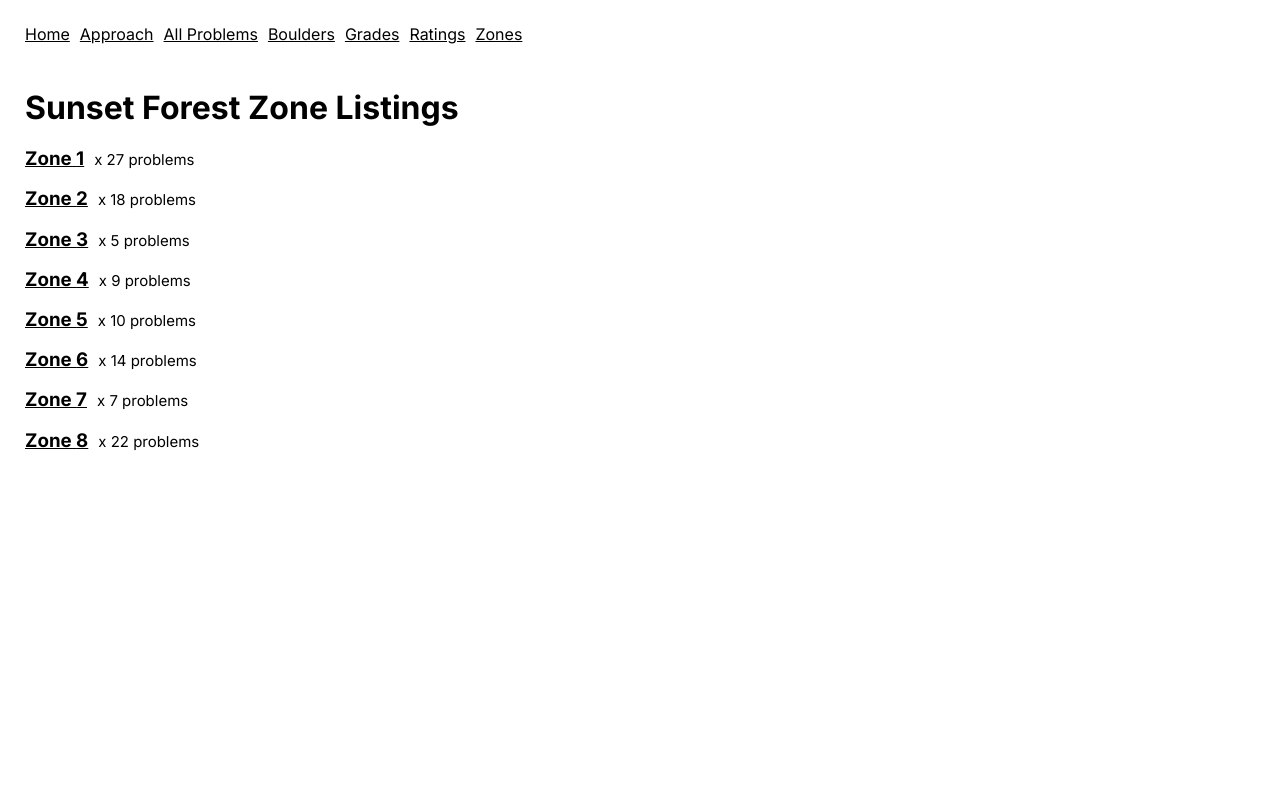
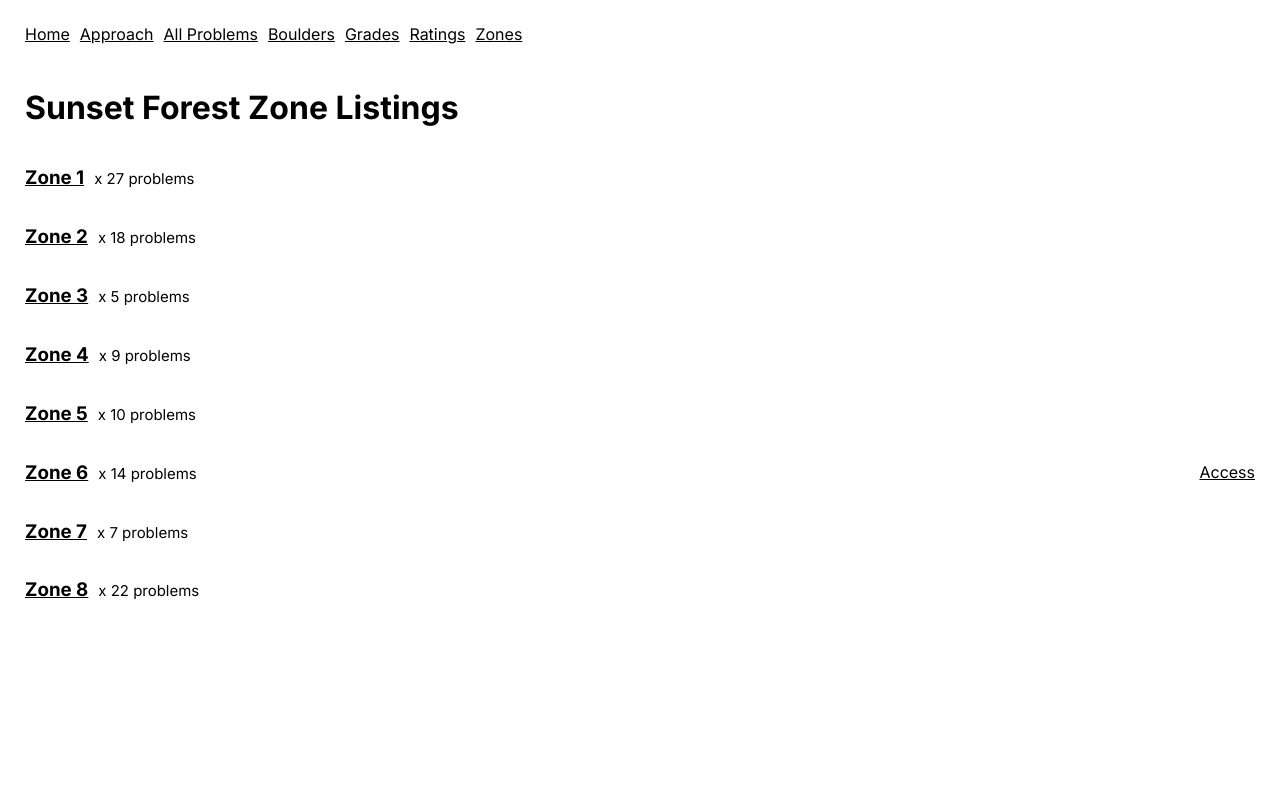
Before and after one commit to alextsoi/2310-crags-hk, a Next.js app: page /sunset-forest/zones in a window 1280 px wide. Shown: the top 800 px of the page. Built offline with nearby package versions, Linux system fonts and the light colour scheme.

Commit message:
added zones

```diff
--- a/app/data/boulders.json
+++ b/app/data/boulders.json
@@ -82,7 +82,13 @@
             "slug": "destiny",
             "id": "4.1",
             "zone": 4,
-            "image": "/boulders/destiny/destiny-2-5-w3264w.jpg"
+            "image": "/boulders/destiny/destiny-2-5-w3264w.jpg",
+            "access": {
+                "link": "https://www.instagram.com/reel/CzNvNbjSm3p/?utm_source=ig_web_copy_link&igshid=MzRlODBiNWFlZA==",
+                "text": "Access",
+                "title": "Guide to Destiny Boulder from The Crown Boulder | Sunset Forest Access Guide | CRAGS.HK",
+                "target": "_blank"
+            }
         },
         {
             "name": "Wuji",
@@ -131,7 +137,13 @@
             "slug": "the-great-sail",
             "id": "6.2",
             "zone": 6,
-            "image": "/boulders/the-great-sail/the-great-sail-3-4-w4032w.jpg"
+            "image": "/boulders/the-great-sail/the-great-sail-3-4-w4032w.jpg",
+            "access": {
+                "link": "https://www.instagram.com/reel/CzNgP9fyiLs/?utm_source=ig_web_copy_link&igshid=MzRlODBiNWFlZA==",
+                "text": "Access",
+                "title": "Guide to The Great Sail Boulder from The Crown Boulder | Sunset Forest Access Guide | CRAGS.HK",
+                "target": "_blank"
+            }
         },
         {
             "name": "Ghost Blade",
--- /dev/null
+++ b/app/data/zones.json
@@ -0,0 +1,34 @@
+{
+    "data": [
+        {
+            "id": 1
+        },
+        {
+            "id": 2
+        },
+        {
+            "id": 3
+        },
+        {
+            "id": 4
+        },
+        {
+            "id": 5
+        },
+        {
+            "id": 6,
+            "access": {
+                "link": "https://www.instagram.com/reel/CzNgP9fyiLs/?utm_source=ig_web_copy_link&igshid=MzRlODBiNWFlZA==",
+                "text": "Access",
+                "title": "Guide to The Great Sail Boulder from The Crown | Sunset Forest Access Guide | CRAGS.HK",
+                "target": "_blank"
+            }
+        },
+        {
+            "id": 7
+        },
+        {
+            "id": 8
+        }
+    ]
+}
--- a/app/page.module.scss
+++ b/app/page.module.scss
@@ -6,13 +6,17 @@
         text-decoration: none;
     }
 }
+.boulderAccess{
+    margin-top: -10px;
+    margin-bottom: 16px;
+}
 .boulderRoutes {
     padding: 0;
     margin: 0;
     list-style: none;
 }
-.boulderSignautreImage{
-    img{
+.boulderSignautreImage {
+    img {
         max-width: 100%;
         margin-bottom: 16px;
     }
@@ -86,12 +90,12 @@
     font-size: 0.8em;
 }
 
-.approachWrapper{
+.approachWrapper {
     display: flex;
     gap: 16px;
     align-items: flex-start;
     flex-wrap: wrap;
-    @media(max-width: 1024px){
+    @media (max-width: 1024px) {
         flex-direction: column;
         align-items: center;
     }
@@ -99,7 +103,7 @@
 
 .approach {
     line-height: 0;
-    @media(min-width: 1024px){
+    @media (min-width: 1024px) {
         width: 375px;
     }
     img {
@@ -108,3 +112,23 @@
         max-width: 375px;
     }
 }
+
+.zone {
+    display: flex;
+    justify-content: space-between;
+    align-items: center;
+    gap: 10px;
+}
+
+.accessContainer {
+    display: flex;
+    justify-content: space-between;
+    align-items: center;
+    gap: 10px;
+    > h3 {
+        margin: 0;
+    }
+    & + .boulder {
+        margin-top: 16px;
+    }
+}
--- a/app/sunset-forest/boulder/[slug]/page.js
+++ b/app/sunset-forest/boulder/[slug]/page.js
@@ -88,6 +88,7 @@ export default function Boulder({ params }) {
                 <section className={styles.boulder}>
                     <h2>Sunset Forest Boulders</h2>
                     <h1>{boulder.id} {boulder.name} Boulder</h1>
+                    {boulder.access && <div className={styles.boulderAccess}><a href={boulder.access.link} title={boulder.access.title} target={boulder.access.target ? boulder.access.target : '_blank'}>{boulder.access.text}</a></div>}
                     <ul className={styles.boulderRoutes}>
                         {matchedRoutes.map((route) => {
                             return <li className={styles.boulderRoute} key={route.id}>
--- a/app/sunset-forest/boulders/page.js
+++ b/app/sunset-forest/boulders/page.js
@@ -30,8 +30,9 @@ export default function Boulders() {
                 <h1>Sunset Forest Boulder Listings</h1>
                 <p>Total <strong>{boulders.data.length}</strong> boulders developed.</p>
                 {boulders.data.map((boulder) => {
-                    return <section className={styles.boulder}>
+                    return <section className={`${styles.boulder} ${styles.accessContainer}`}>
                         <h3><Link title={`${boulder.id} ${boulder.name} | Sunset Forest Boulders | CRAGS.HK`} href={`/sunset-forest/boulder/${boulder.slug}`}>{boulder.id} {boulder.name}</Link></h3>
+                        {boulder.access && <div><a href={boulder.access.link} title={boulder.access.title} target={boulder.access.target ? boulder.access.target : '_blank'}>{boulder.access.text}</a></div>}
                     </section>;
                 })}
                 <br />
--- a/app/sunset-forest/page.js
+++ b/app/sunset-forest/page.js
@@ -35,6 +35,7 @@ export default function Home() {
                 {boulders.data.map((boulder) => {
                     return <section className={styles.boulder}>
                         <h2 className={styles.boulderTitle}><Link title={`${boulder.id} ${boulder.name} | Sunset Forest Boulders | CRAGS.HK`} href={`/sunset-forest/boulder/${boulder.slug}`}>{boulder.id} {boulder.name} Boulder</Link></h2>
+                        {boulder.access && <div className={styles.boulderAccess}><a href={boulder.access.link} title={boulder.access.title} target={boulder.access.target ? boulder.access.target : '_blank'}>{boulder.access.text}</a></div>}
                         <ul className={styles.boulderRoutes}>
                             {routes.data.filter(route => route.boulder === boulder.id).map((route) => {
                                 let foundBoulder = boulders.data.find((boulder) => boulder.id === route.boulder);
--- a/app/sunset-forest/zones/page.js
+++ b/app/sunset-forest/zones/page.js
@@ -1,6 +1,7 @@
 import styles from '@/app/page.module.scss'
 import routes from '@/app/data/routes.json'
 import boulders from '@/app/data/boulders.json'
+import zones from '@/app/data/zones.json'
 import Link from 'next/link'
 import _ from 'lodash'
 import { ratingText, siteName, websiteHost } from '@/app/_helpers/config';
@@ -34,10 +35,12 @@ export default function Zone() {
             <div className="container">
                 <h1>Sunset Forest Zone Listings</h1>
                 {allZones.map((zone) => {
+                    let matchedZone = zones.data.find(z => z.id === zone);
                     return <section key={zone} className={styles.zone}>
                         <h3><Link
                             title={`Sunset Forest Bouldering Zone ${zone} | Sunset Forest Bouldering Grades | CRAGS.HK`}
                             href={`/sunset-forest/zone/${zone}`}>Zone {zone}</Link><span className={styles.problemCount}>x {routes.data.filter(route => route.zone === zone).length} problems</span></h3>
+                        {matchedZone.access && <div><a href={matchedZone.access.link} title={matchedZone.access.title} target={matchedZone.access.target ? matchedZone.access.target : '_blank'}>{matchedZone.access.text}</a></div>}
                     </section>;
                 })}
                 <article className={styles.articleParagraphs}>
```
